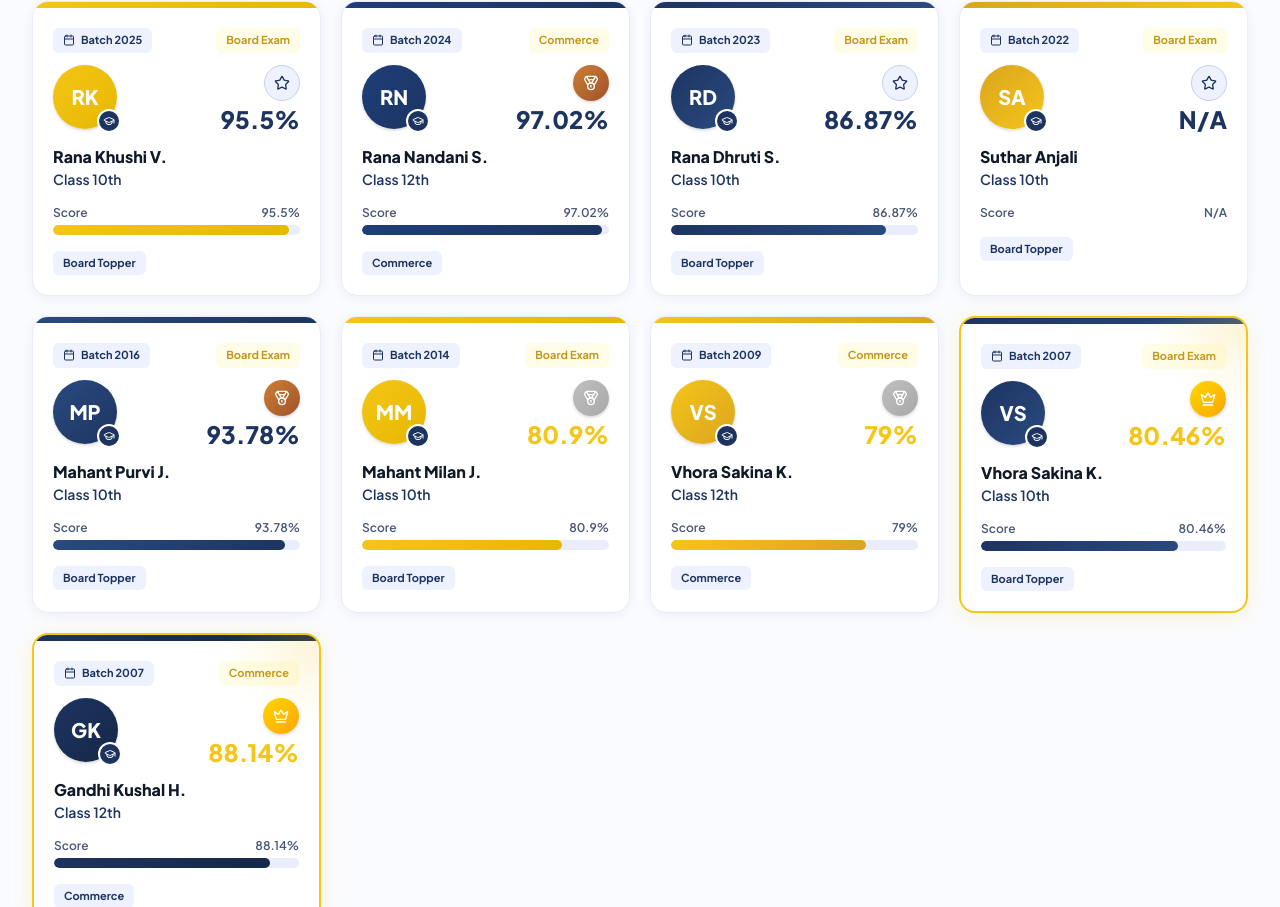
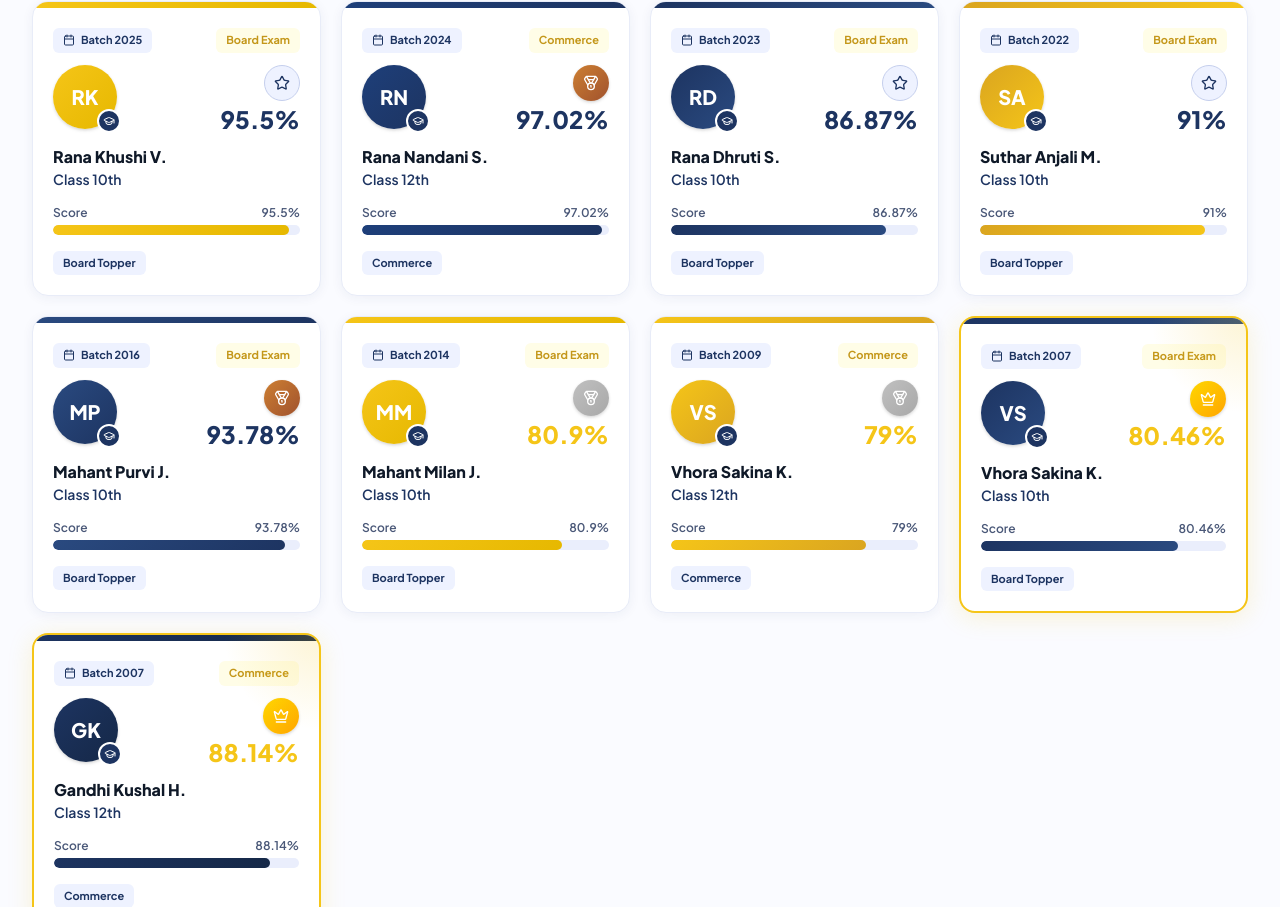
Before and after one commit to Viraj-Gohil/SMC, a Next.js app in the folder SMC/: page /results in a window 1280 px wide. Shown: the part 1314-2221 px from the top of the page. Built offline with nearby package versions, Linux system fonts and the light colour scheme.

Commit message:
Update student data in results-section with corrected name and percent for Suthar Anjali

```diff
--- a/SMC/src/components/results-section.tsx
+++ b/SMC/src/components/results-section.tsx
@@ -21,7 +21,7 @@ const STUDENTS: Student[] = [
   { category: '10th', name: 'Vhora Sakina K.', initials: 'VS', class: 'Class 10th', stream: 'Board Exam', percent: 80.46, rank: 1, year: '2007', subjects: ['Board Topper'], gradient: 'linear-gradient(135deg,#1D3461,#2a4a80)' },
   { category: '10th', name: 'Mahant Milan J.', initials: 'MM', class: 'Class 10th', stream: 'Board Exam', percent: 80.9, rank: 2, year: '2014', subjects: ['Board Topper'], gradient: 'linear-gradient(135deg,#F5C518,#e6b800)' },
   { category: '10th', name: 'Mahant Purvi J.', initials: 'MP', class: 'Class 10th', stream: 'Board Exam', percent: 93.78, rank: 3, year: '2016', subjects: ['Board Topper'], gradient: 'linear-gradient(135deg,#2a4a80,#1D3461)' },
-  { category: '10th', name: 'Suthar Anjali', initials: 'SA', class: 'Class 10th', stream: 'Board Exam', percent: null, rank: 4, year: '2022', subjects: ['Board Topper'], gradient: 'linear-gradient(135deg,#daa520,#F5C518)' },
+  { category: '10th', name: 'Suthar Anjali M.', initials: 'SA', class: 'Class 10th', stream: 'Board Exam', percent: 91, rank: 4, year: '2022', subjects: ['Board Topper'], gradient: 'linear-gradient(135deg,#daa520,#F5C518)' },
   { category: '10th', name: 'Rana Dhruti S.', initials: 'RD', class: 'Class 10th', stream: 'Board Exam', percent: 86.87, rank: 5, year: '2023', subjects: ['Board Topper'], gradient: 'linear-gradient(135deg,#1D3461,#2a4a80)' },
   { category: '10th', name: 'Rana Khushi V.', initials: 'RK', class: 'Class 10th', stream: 'Board Exam', percent: 95.5, rank: 6, year: '2025', subjects: ['Board Topper'], gradient: 'linear-gradient(135deg,#F5C518,#e6b800)' },
   { category: '12com', name: 'Gandhi Kushal H.', initials: 'GK', class: 'Class 12th', stream: 'Commerce', percent: 88.14, rank: 1, year: '2007', subjects: ['Commerce'], gradient: 'linear-gradient(135deg,#1D3461,#152847)' },
```
